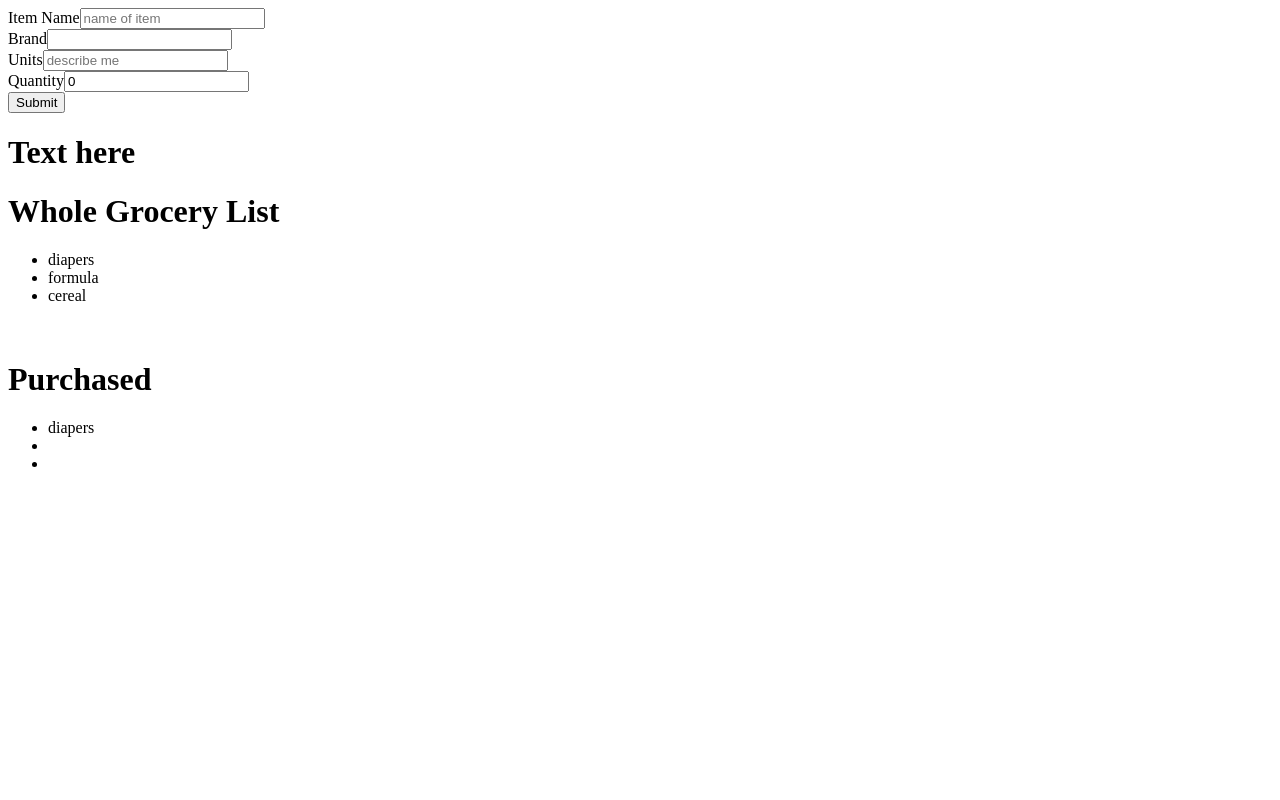
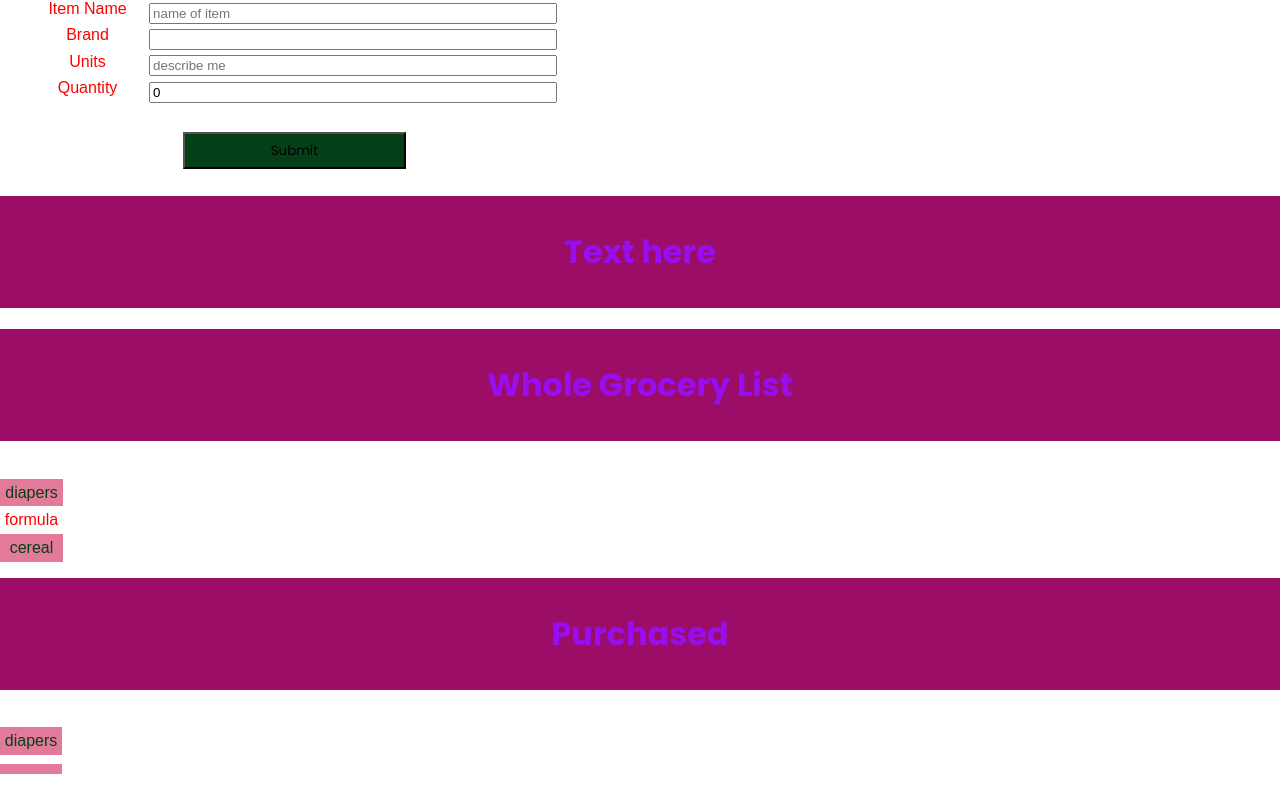
Before and after one commit to suzannemozes/reactgroceries, a website: page index.html in a window 1280 px wide. Drawn offline with nearby package versions, Linux system fonts and the light colour scheme; a web font is replaced by a local one.

Commit message:
with cms

```diff
--- a/index.html
+++ b/index.html
@@ -10,6 +10,7 @@
     <script src="https://cdnjs.cloudflare.com/ajax/libs/babel-standalone/6.26.0/babel.min.js"></script>
     <script type="text/babel" src="./data.js" charset="utf-8"></script>
     <script type="text/babel" src="./app.js" charset="utf-8"></script>
+    <link rel="stylesheet" href="./main.css">
 </head>
 <body>
     <div class="container">
--- a/main.css
+++ b/main.css
@@ -0,0 +1,116 @@
+@import url('https://fonts.googleapis.com/css?family=Poppins:400,700|Thasadith');
+
+
+/* color theme https://coolors.co/c5e0eb-919098-897c80-223843-a80874 */
+:root {
+  --modern-powder-blue: #053f18;
+  --blue-greige: #2f2f32;
+  --grape-putty: #e47a9a;
+  --royal-midnight: #9b0d67;
+  --dark-fuchsia: #980eee;
+}
+
+/* * {
+  border: 1px solid gold;
+} */
+
+
+body {
+  font-family: 'Thasadith', sans-serif;
+  margin: 0;
+  background: var;
+  color: red;
+}
+
+h1 {
+  font-family: 'Poppins', sans-serif;
+  text-align: center;
+  background: var(--royal-midnight);
+  color: var(--dark-fuchsia);
+  margin-top: 0;
+  padding: 1em;
+  width: 100%;
+}
+
+h2 {
+  transition-duration: 2s;
+  text-align: center;
+  width: 100%;
+  margin-top: 0;
+}
+
+h3, h4, h5 {
+  text-align: center;
+}
+
+form {
+  box-sizing: border-box;
+  flex-basis: 46%;
+  vertical-align: top;
+  display: flex;
+  flex-wrap: wrap;
+  text-align: center;
+  justify-content: center;
+  margin-right: 0;
+}
+
+ul {
+  padding: 0;
+}
+
+label {
+  flex-basis: 20%;
+}
+
+input[type="text"], textarea, input[type="number"] {
+  flex-basis: 68%;
+  margin: .2em;
+}
+
+input[type="submit"] {
+  flex-basis: 38%;
+  margin: 2em;
+  align-self: center;
+  padding: .5em;
+  font-family: 'Poppins', sans-serif;
+  background: var(--modern-powder-blue);
+}
+
+div {
+  display: inline-block;
+  box-sizing: border-box;
+}
+
+.container {
+  width : 100%;
+  display: flex;
+  flex-wrap: wrap;
+}
+
+.container > div {
+  width : 100%;
+  display: flex;
+  flex-wrap: wrap;
+  justify-content: space-between;
+}
+
+.preview {
+  flex-basis: 46%;
+  background: var(--blue-greige);
+  margin-right: .5em;
+}
+.products, .cart {
+  flex-basis: 46%;
+  margin: .5em;
+}
+
+li {
+  list-style: none;
+  padding: .3em;
+  text-align: center;
+}
+
+li:nth-child(odd){
+  background: var(--grape-putty);
+  color: var(--modern-powder-blue);
+}
```
